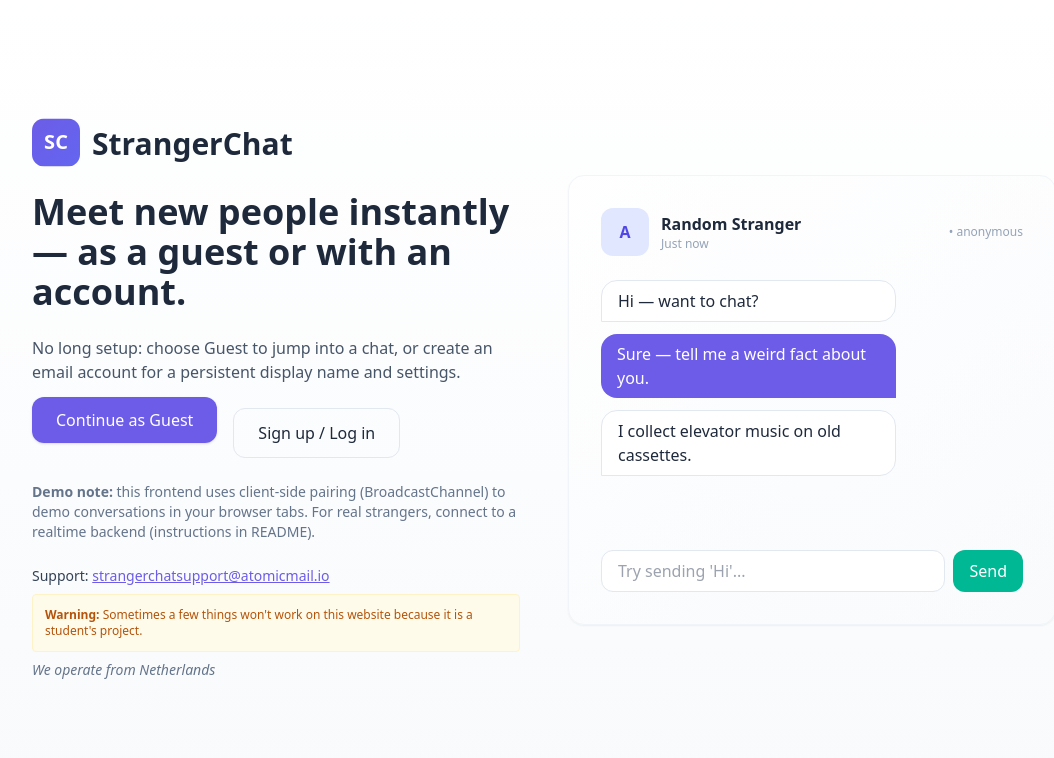
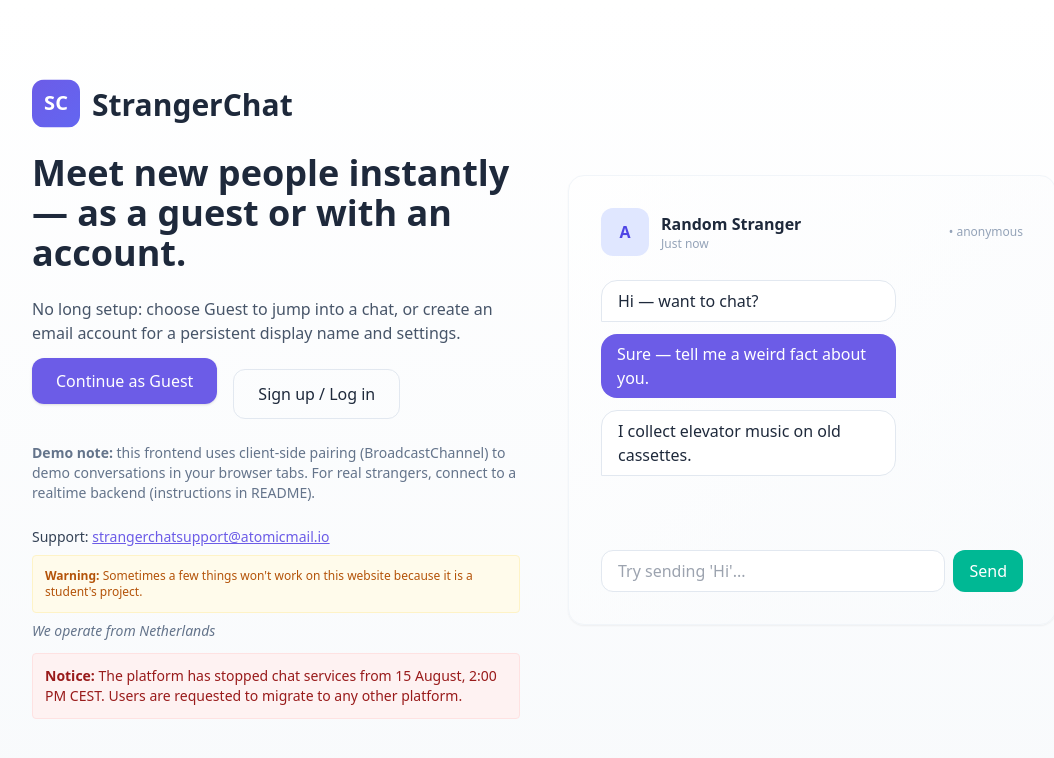
Before and after one commit to aarohi0908/supabasechat, a Next.js app: page / in a window 1280 px wide. Shown: the top 758 px of the page, without its empty margins (96-1150 px from the left). Built offline with nearby package versions, Linux system fonts and the light colour scheme.

Commit message:
chore: add service-stopped notice to homepage

```diff
--- a/pages/index.tsx
+++ b/pages/index.tsx
@@ -59,6 +59,10 @@ export default function Home() {
               <div className="mt-2 text-sm text-slate-500">
                 <em>We operate from Netherlands</em>
               </div>
+
+              <div className="mt-3 text-sm text-red-800 bg-red-50 border border-red-100 p-3 rounded">
+                <strong>Notice:</strong> The platform has stopped chat services from 15 August, 2:00 PM CEST. Users are requested to migrate to any other platform.
+              </div>
             </div>
           </section>
 
```
